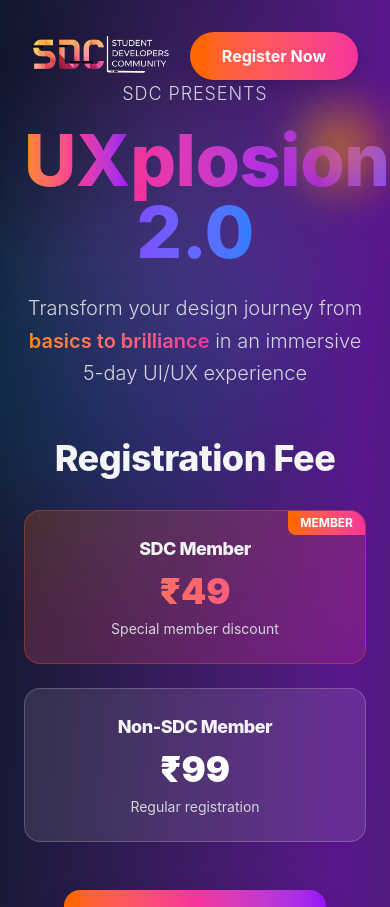
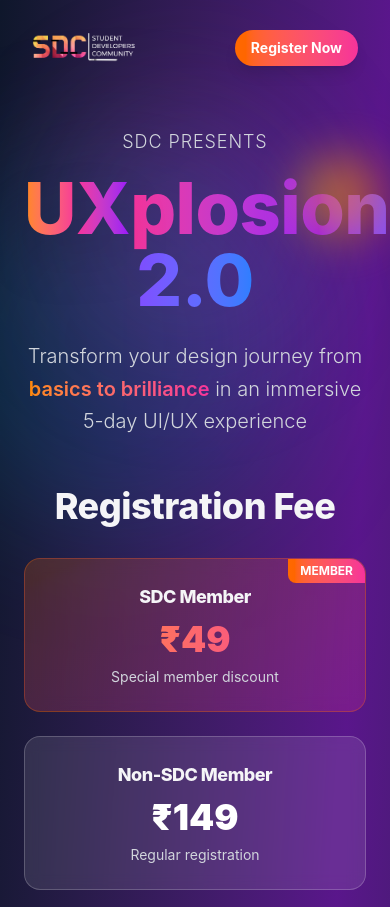
Before and after one commit to sdc-snist/sdc-web, a React (Vite) app: page /uxplosion in a window 390 px wide. Shown: the top 907 px of the page. Built offline with nearby package versions, Linux system fonts and the light colour scheme.

Commit message:
resolved bugs
resolved bugs

```diff
--- a/src/components/Uxplosion.jsx
+++ b/src/components/Uxplosion.jsx
@@ -56,19 +56,19 @@
 
       <div className="relative z-10">
         {/* Minimal Navbar */}
-        <header className="absolute top-0 left-0 right-0 z-50">
-          <div className="container mx-auto px-8 py-6">
+        <header className="absolute top-0 left-0 right-0 z-50 mb-10 md:mb-0">
+          <div className="container mx-auto px-8 py-6 md:py-6">
             <div className="flex items-center justify-between">
               {/* SDC Logo */}
               <div className="flex items-center">
-                <img src={sdcLogo} alt="SDC" className="h-16 w-auto" />
+                <img src={sdcLogo} alt="SDC" className="h-12 md:h-16 w-auto" />
               </div>
 
               {/* Register Button */}
               <button
                 onClick={handleRegister}
-                className="px-8 py-3 bg-gradient-to-r from-orange-500 to-pink-500 hover:from-orange-600 hover:to-pink-600 rounded-full font-bold text-white transition-all duration-300 transform hover:scale-105 shadow-lg"
-                style={{ fontFamily: 'Gilroy, Inter, system-ui, sans-serif' }}
+                className="px-4 py-2 md:px-8 md:py-3 text-sm md:text-base bg-gradient-to-r from-orange-500 to-pink-500 hover:from-orange-600 hover:to-pink-600 rounded-full font-bold text-white transition-all duration-300 transform hover:scale-105 shadow-lg"
+                style={{ fontFamily: 'Gilroy, -apple-system, BlinkMacSystemFont, Inter, system-ui, sans-serif' }}
               >
                 Register Now
               </button>
@@ -78,7 +78,7 @@
 
 
         {/* Hero Section */}
-        <section className="relative py-20 px-6">
+        <section className="relative pt-32 pb-20 md:py-20 px-6">
           <div className="container mx-auto text-center max-w-5xl">
             {/* Event Title */}
             <div className="mb-12">
@@ -141,7 +141,7 @@
                       Non-SDC Member
                     </h4>
                     <div className="text-4xl font-black text-white mb-2" style={{ fontFamily: 'Gilroy, Inter, system-ui, sans-serif' }}>
-                      ₹99
+                      ₹149
                     </div>
                     <p className="text-gray-300 text-sm" style={{ fontFamily: 'Gilroy, Inter, system-ui, sans-serif' }}>Regular registration</p>
                   </div>
```
